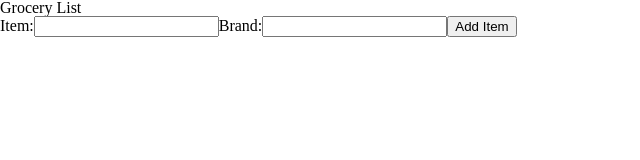
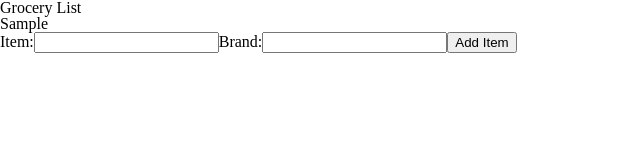
Before and after one commit to ryreiterman/react-groceries, a React app: page / in a window 1280 px wide. Both pictures are taken after typing "Sample", "Sample" into the empty fields and a click on the button "Add Item". Shown: the whole page, without its empty margins (0-640 px from the left). Built offline with nearby package versions, Linux system fonts and the light colour scheme.

Commit message:
Map method works, rendering list in browser

```diff
--- a/src/components/App.js
+++ b/src/components/App.js
@@ -1,13 +1,12 @@
 import React, { useState } from 'react';
-// import useInput from './hooks/useInput';
 
 export default function App(props) {
 	const [newGrocery, setNewGrocery] = useState({
 		item: '',
-		brand: ''
-		// units: 'Family Size',
-		// quantity: 2,
-		// isPurchased: true
+		brand: '',
+		units: '',
+		quantity: 0,
+		isPurchased: false
 	});
 
 	const [groceryList, setGroceryList] = useState([]);
@@ -22,8 +21,6 @@ export default function App(props) {
 			quantity: 0,
 			isPurchased: false
 		});
-		// resetGroceryNewItem();
-		// resetGroceryNewBrand();
 	};
 
 	const handleChange = event => {
@@ -33,38 +30,23 @@ export default function App(props) {
 		});
 	};
 
-	// const {
-	// 	value: groceryNewItem,
-	// 	bind: bindGroceryNewItem,
-	// 	reset: resetGroceryNewItem
-	// } = useInput('');
-
-	// const {
-	// 	value: groceryNewBrand,
-	// 	bind: bindGroceryNewBrand,
-	// 	reset: resetGroceryNewBrand
-	// } = useInput('');
-
 	return (
 		<div>
 			<h1>Grocery List</h1>
-			{/* {items.map(item => {
-				return (
-					<div key={`${item.item}${item.brand}`}>
-						{item.item}-{item.brand}
-					</div>
-				);
-			})} */}
 
-			{/* <ul id="grocery-list">
+			{/* <ul>
+				{groceryList.map(item => {
+					return <li>{item.brand}</li>;
+				})}
+			</ul> */}
+
+			<ul id="grocery-list">
 				{groceryList?.length
-					? groceryList.map((listItem, i) => {
-							return (
-								<li key={listItem + '_' + i}>{`${i + 1}. ${listItem}`}</li>
-							);
+					? groceryList.map((item, i) => {
+							return <li key={item.brand + '_' + i}>{item.brand}</li>;
 					  })
 					: ''}
-			</ul> */}
+			</ul>
 
 			<form className="task-form" onSubmit={addGrocery}>
 				<label htmlFor="item">
```
Also changed, not shown: public/index.html (+1 -1 lines), 2 other files.
